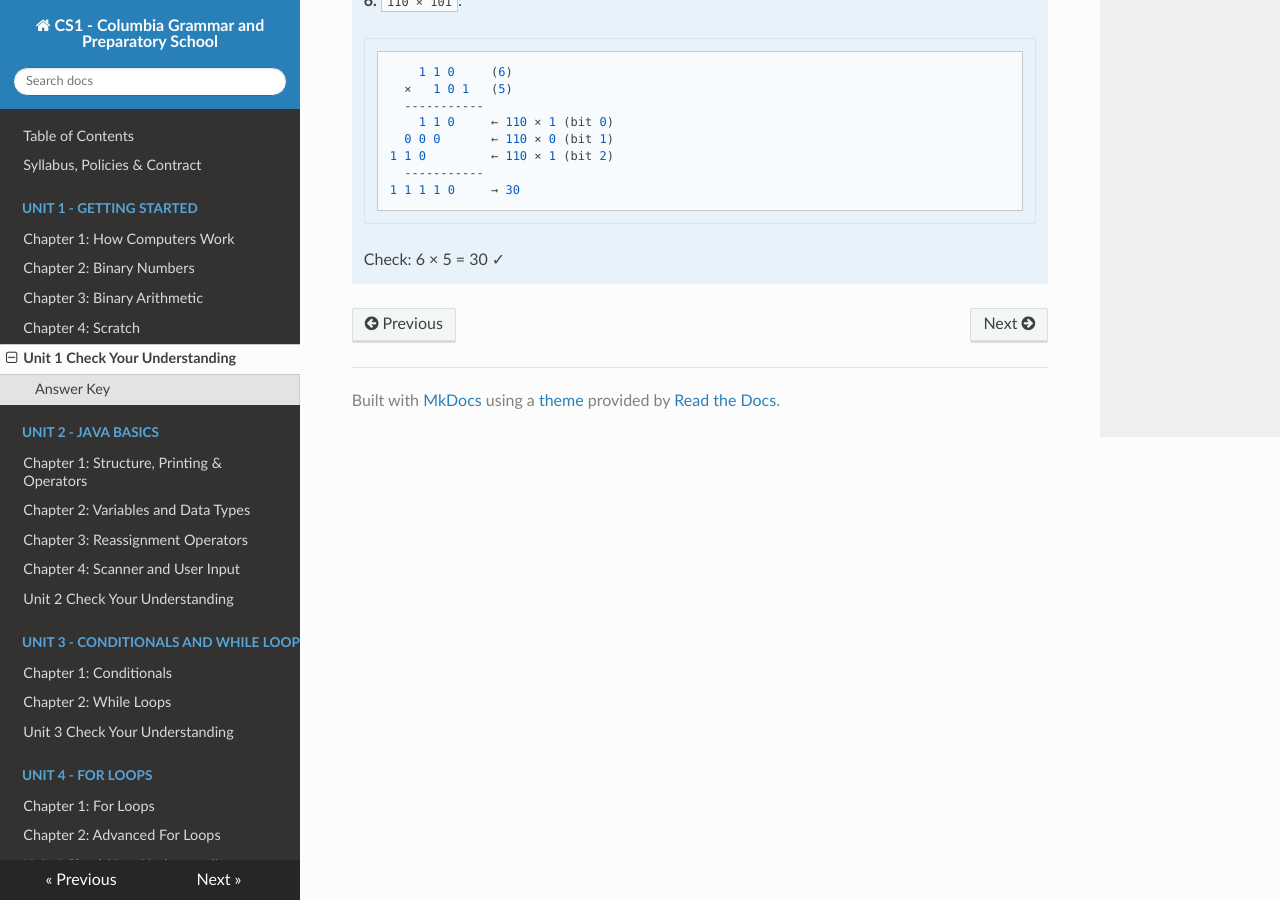
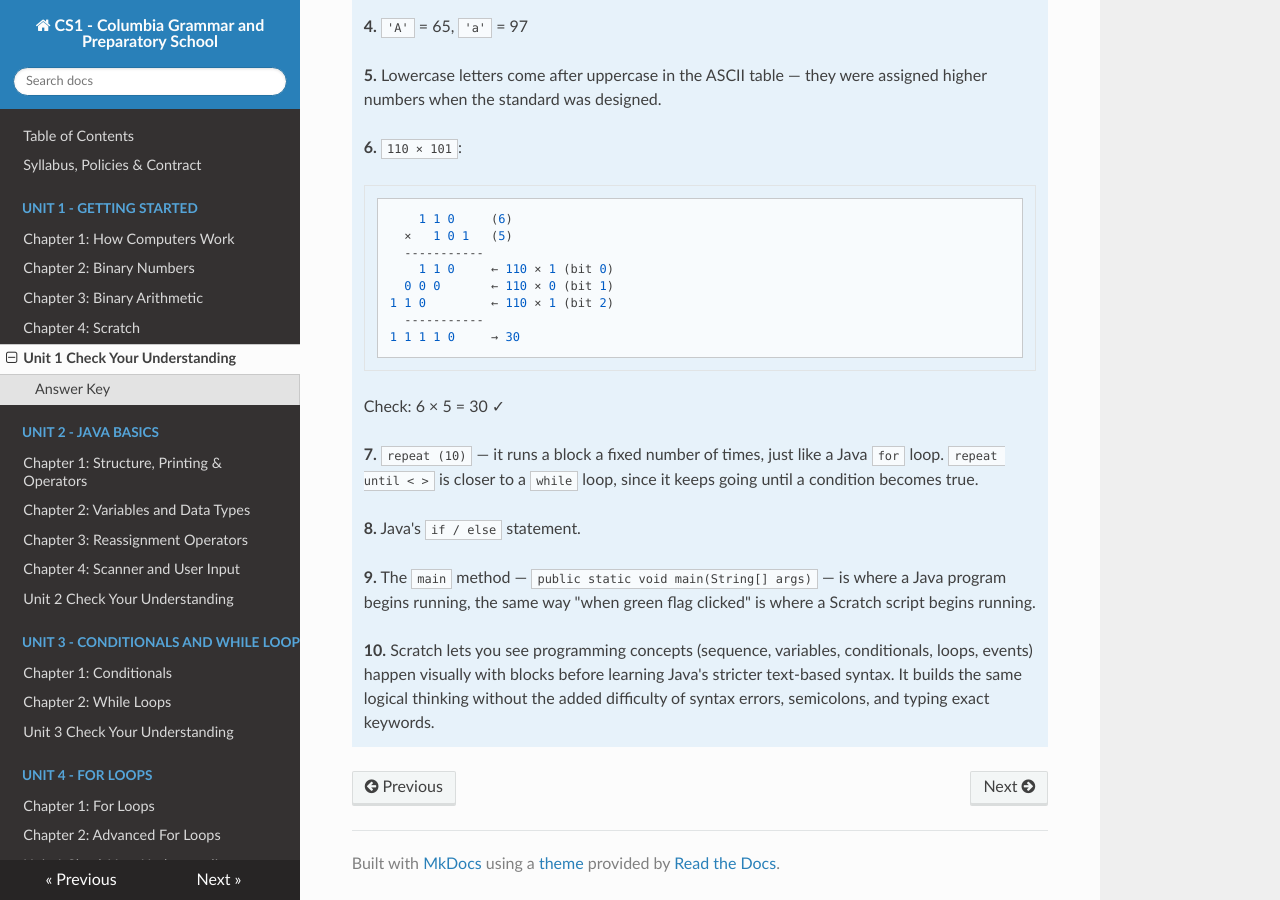
Before and after one commit to kjergens/cs1-site, an MkDocs documentation site: the page built from docs/unit1/unit1_check_understanding.md, in a window 1280 px wide and 900 px high, scrolled down 1124 px. Built offline with MkDocs 1.6.1, drawn with Linux system fonts in a browser that asks for light colours; nearby versions of some CDN libraries; some of the changed text lies outside the part shown.

Commit message:
Add Scratch questions to Unit 1 CYU; disable sticky nav

````diff
--- a/docs/unit1/unit1_check_understanding.md
+++ b/docs/unit1/unit1_check_understanding.md
@@ -8,6 +8,10 @@
     4. What ASCII value represents the letter `'A'`? What about `'a'`?
     5. Why does `'a'` have a higher ASCII value than `'A'`?
     6. Multiply in binary: `110 × 101`
+    7. In Scratch, which block is most similar to a Java `for` loop — `repeat (10)` or `repeat until < >`? Explain why.
+    8. What is the Java equivalent of Scratch's `if < > then / else` block?
+    9. A Scratch script starts with "when green flag clicked." What is the equivalent starting point in a Java program?
+    10. Why does this course start with Scratch before moving to Java?
 
     ---
 
@@ -50,3 +54,11 @@
     1 1 1 1 0     → 30
     ```
     Check: 6 × 5 = 30 ✓
+
+    **7.** `repeat (10)` — it runs a block a fixed number of times, just like a Java `for` loop. `repeat until < >` is closer to a `while` loop, since it keeps going until a condition becomes true.
+
+    **8.** Java's `if / else` statement.
+
+    **9.** The `main` method — `public static void main(String[] args)` — is where a Java program begins running, the same way "when green flag clicked" is where a Scratch script begins running.
+
+    **10.** Scratch lets you see programming concepts (sequence, variables, conditionals, loops, events) happen visually with blocks before learning Java's stricter text-based syntax. It builds the same logical thinking without the added difficulty of syntax errors, semicolons, and typing exact keywords.
--- a/mkdocs.yml
+++ b/mkdocs.yml
@@ -4,6 +4,7 @@
 
 theme:
   name: readthedocs
+  sticky_navigation: false
 
 extra_javascript:
   - js/nav_scroll_fix.js
````
